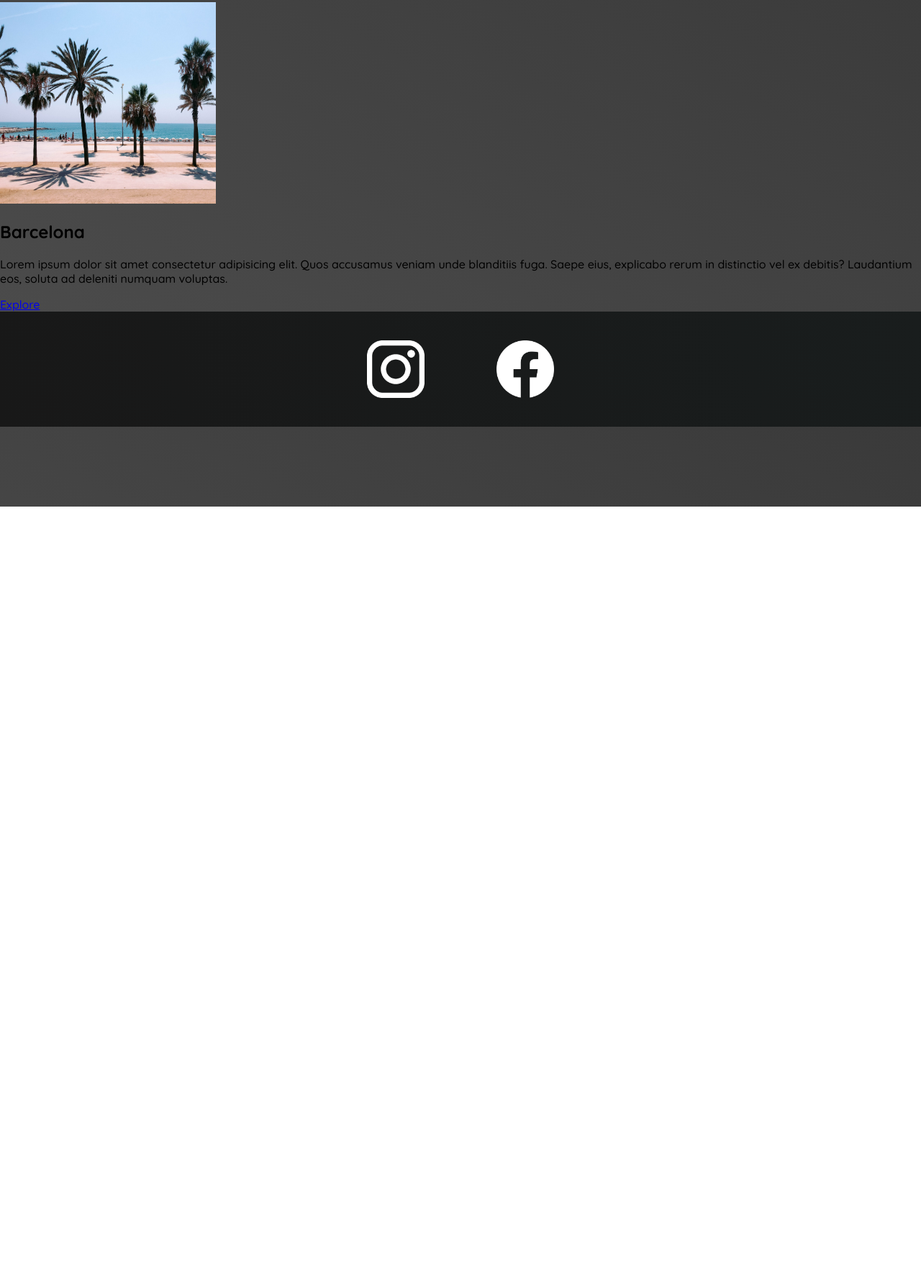
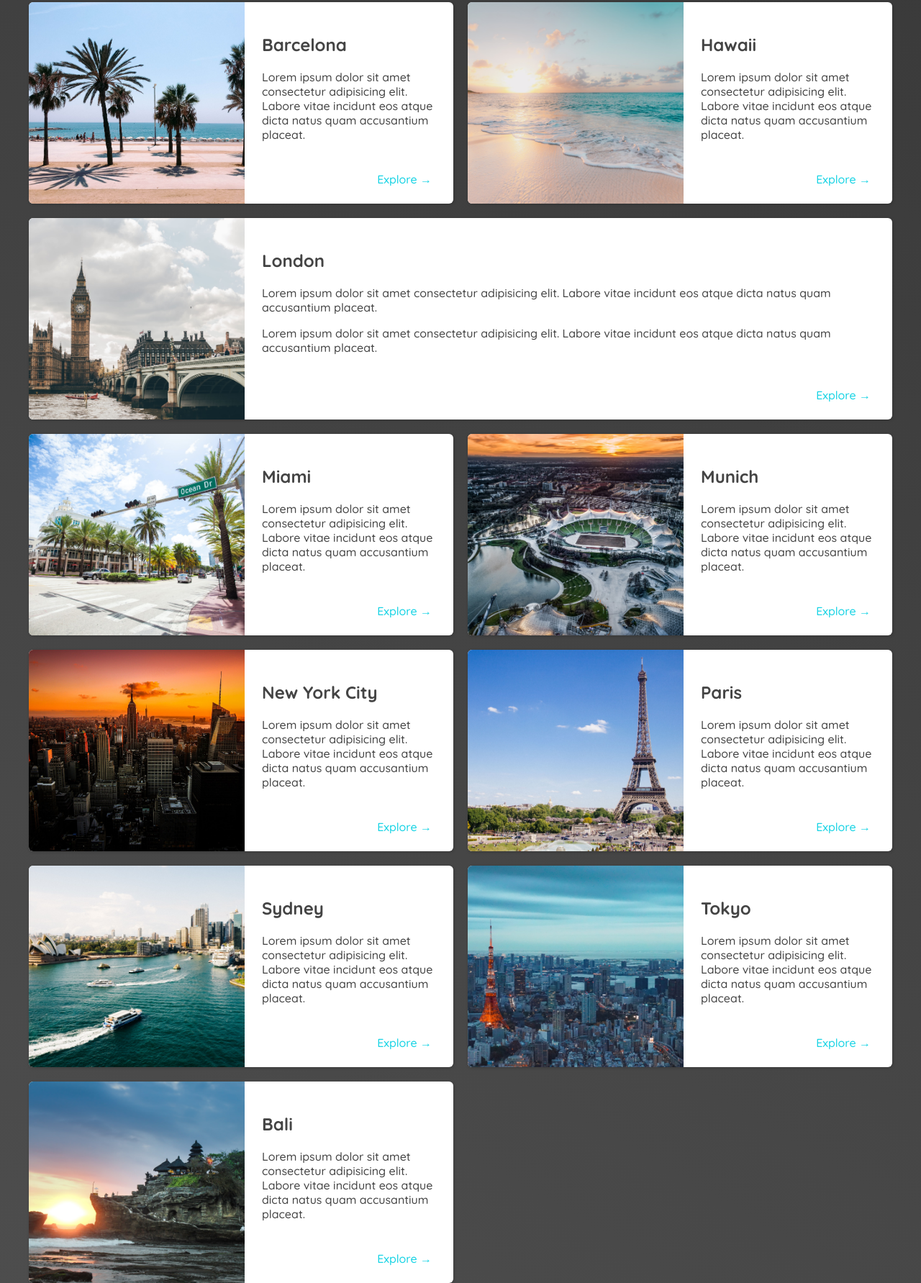
Before and after one commit to Yahnovskiy/adventure_guide_site, a plain HTML site: page places.html in a window 1280 px wide. Shown: the part 96-1879 px from the top of the page at 72% size. Before the commit the page ends 800 px from the top, so only its background shows below. Drawn offline with Linux system fonts and the light colour scheme.

Commit message:
added destinations cards

```diff
--- a/places.css
+++ b/places.css
@@ -1,11 +1,56 @@
 body {
-    background: linear-gradient(30deg, rgb(77, 77, 77), rgb(58, 58, 58));
+  background: linear-gradient(30deg, rgb(77, 77, 77), rgb(58, 58, 58));
+  color: rgb(68, 68, 68);
 }
 
 header {
-    position: static;
+  position: static;
 }
+
+main ul {
+  width: 1200px;
+  margin: 0 auto;
+  display: grid;
+  grid-template-columns: 1fr 1fr;
+  gap: 20px 20px;
+}
+
+li:nth-of-type(3) {
+  grid-column: 1 / span 2;
+}
+
+main li {
+  display: flex;
+  background-color: white;
+  box-shadow: 1px 1px 4px rgba(0, 0, 0, 0.2);
+  border-radius: 6px;
+  overflow: hidden;
+}
+
 main li img {
-    width: 300px;
-    height: 280px;
+  width: 300px;
+  height: 280px;
+  object-fit: cover;
 }
+
+.item-content {
+  padding: 24px;
+  display: flex;
+  flex-direction: column;
+  justify-content: space-between;
+}
+
+.actions {
+  text-align: right;
+}
+
+.actions a {
+  text-decoration: none;
+  padding: 6px;
+  color: rgb(22, 211, 228);
+  border-radius: 5px;
+}
+
+.actions a:hover {
+  background-color: rgb(235, 253, 255);
+}
--- a/places.html
+++ b/places.html
@@ -27,33 +27,160 @@
     <main>
       <ul>
         <li>
-          <img src="/images/places/barcelona.jpg" alt="City of Barcelona" />
-        </li>
+          <img src="images/places/barcelona.jpg" alt="City of Barcelona" />
           <div class="item-content">
+            <div>
               <h2>Barcelona</h2>
               <p>
-            Lorem ipsum dolor sit amet consectetur adipisicing elit. Quos
-            accusamus veniam unde blanditiis fuga. Saepe eius, explicabo rerum
-            in distinctio vel ex debitis? Laudantium eos, soluta ad deleniti
-            numquam voluptas.
+                Lorem ipsum dolor sit amet consectetur adipisicing elit. Labore
+                vitae incidunt eos atque dicta natus quam accusantium placeat.
               </p>
             </div>
             <div class="actions">
-          <a href="https://en.wikipedia.org/wiki/barcelona">Explore</a>
+              <a href="https://en.wikipedia.org/wiki/Barcelona">Explore &#x2192</a>
             </div>
-      </ul>
-    </main>
-    <footer>
-      <ul>
-        <li>
-          <a href="https://www.instagram.com"
-            ><img src="/images/icons/insta.png" alt="Instagram logo"
-          /></a>
+          </div>
         </li>
         <li>
-          <a href="https://www.facebook.com"
-            ><img src="/images/icons/facebook.png" alt="Facebook logo"
-          /></a>
+          <img src="images/places/hawaii.jpg" alt="Hawaii beach" />
+          <div class="item-content">
+            <div>
+              <h2>Hawaii</h2>
+              <p>
+                Lorem ipsum dolor sit amet consectetur adipisicing elit. Labore
+                vitae incidunt eos atque dicta natus quam accusantium placeat.
+              </p>
+            </div>
+            <div class="actions">
+              <a href="https://en.wikipedia.org/wiki/Hawaii">Explore &#x2192</a>
+            </div>
+          </div>
+        </li>
+        <li>
+          <img src="images/places/london.jpg" alt="London city" />
+          <div class="item-content">
+            <div>
+              <h2>London</h2>
+              <p>
+                Lorem ipsum dolor sit amet consectetur adipisicing elit. Labore
+                vitae incidunt eos atque dicta natus quam accusantium placeat.
+              </p>
+              <p>
+                Lorem ipsum dolor sit amet consectetur adipisicing elit. Labore
+                vitae incidunt eos atque dicta natus quam accusantium placeat.
+              </p>
+            </div>
+            <div class="actions">
+              <a href="https://en.wikipedia.org/wiki/London">Explore &#x2192</a>
+            </div>
+          </div>
+        </li>
+        <li>
+          <img src="images/places/miami.jpg" alt="Miami streets" />
+          <div class="item-content">
+            <div>
+              <h2>Miami</h2>
+              <p>
+                Lorem ipsum dolor sit amet consectetur adipisicing elit. Labore
+                vitae incidunt eos atque dicta natus quam accusantium placeat.
+              </p>
+            </div>
+            <div class="actions">
+              <a href="https://en.wikipedia.org/wiki/Miami">Explore &#x2192</a>
+            </div>
+          </div>
+        </li>
+        <li>
+          <img src="images/places/munich.jpg" alt="Munich football stadium" />
+          <div class="item-content">
+            <div>
+              <h2>Munich</h2>
+              <p>
+                Lorem ipsum dolor sit amet consectetur adipisicing elit. Labore
+                vitae incidunt eos atque dicta natus quam accusantium placeat.
+              </p>
+            </div>
+            <div class="actions">
+              <a href="https://en.wikipedia.org/wiki/Munich">Explore &#x2192</a>
+            </div>
+          </div>
+        </li>
+        <li>
+          <img src="images/places/new-york-city.jpg" alt="New York City skyline" />
+          <div class="item-content">
+            <div>
+              <h2>New York City</h2>
+              <p>
+                Lorem ipsum dolor sit amet consectetur adipisicing elit. Labore
+                vitae incidunt eos atque dicta natus quam accusantium placeat.
+              </p>
+            </div>
+            <div class="actions">
+              <a href="https://en.wikipedia.org/wiki/New_York_City"
+                >Explore &#x2192</a
+              >
+            </div>
+          </div>
+        </li>
+        <li>
+          <img src="images/places/paris.jpg" alt="Paris city" />
+          <div class="item-content">
+            <div>
+              <h2>Paris</h2>
+              <p>
+                Lorem ipsum dolor sit amet consectetur adipisicing elit. Labore
+                vitae incidunt eos atque dicta natus quam accusantium placeat.
+              </p>
+            </div>
+            <div class="actions">
+              <a href="https://en.wikipedia.org/wiki/Paris">Explore &#x2192</a>
+            </div>
+          </div>
+        </li>
+        <li>
+          <img src="images/places/sydney.jpg" alt="Sydney beach" />
+          <div class="item-content">
+            <div>
+              <h2>Sydney</h2>
+              <p>
+                Lorem ipsum dolor sit amet consectetur adipisicing elit. Labore
+                vitae incidunt eos atque dicta natus quam accusantium placeat.
+              </p>
+            </div>
+            <div class="actions">
+              <a href="https://en.wikipedia.org/wiki/Sydney">Explore &#x2192</a>
+            </div>
+          </div>
+        </li>
+        <li>
+          <img src="images/places/tokyo.jpg" alt="Tokyo skyline" />
+          <div class="item-content">
+            <div>
+              <h2>Tokyo</h2>
+              <p>
+                Lorem ipsum dolor sit amet consectetur adipisicing elit. Labore
+                vitae incidunt eos atque dicta natus quam accusantium placeat.
+              </p>
+            </div>
+            <div class="actions">
+              <a href="https://en.wikipedia.org/wiki/Tokyo">Explore &#x2192</a>
+            </div>
+          </div>
+        </li>
+        <li>
+          <img src="images/places/bali.jpg" alt="Bali beach" />
+          <div class="item-content">
+            <div>
+              <h2>Bali</h2>
+              <p>
+                Lorem ipsum dolor sit amet consectetur adipisicing elit. Labore
+                vitae incidunt eos atque dicta natus quam accusantium placeat.
+              </p>
+            </div>
+            <div class="actions">
+              <a href="https://en.wikipedia.org/wiki/Bali">Explore &#x2192</a>
+            </div>
+          </div>
         </li>
       </ul>
     </footer>
```
Also changed, not shown: images/places/bali.jpg (added), images/places/hawaii.jpg (added), images/places/london.jpg (added), images/places/new-york-city.jpg (added), images/places/paris.jpg (added), images/places/sydney.jpg (added), images/places/tokyo.jpg (added). Lines whose indentation alone changed are shown as unchanged.
